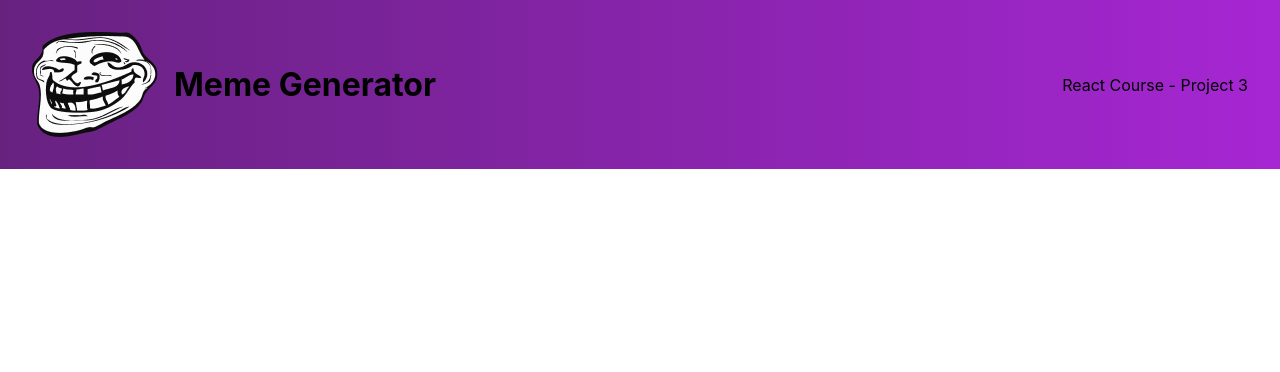
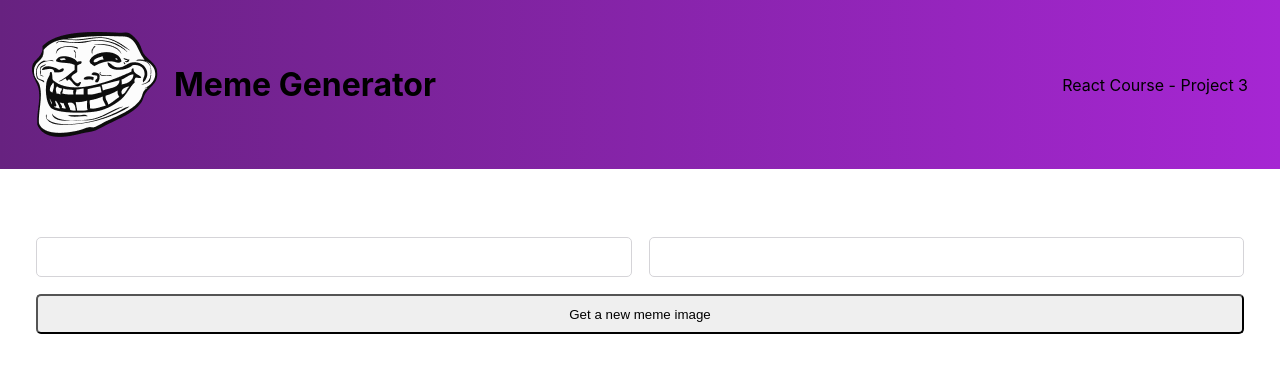
Before and after one commit to airbathingape/meme-generator, a React (Create React App) app: page / in a window 1280 px wide. Shown: the top 372 px of the page. Built offline with nearby package versions, Linux system fonts and the light colour scheme.

Commit message:
added css and main component

```diff
--- a/public/index.html
+++ b/public/index.html
@@ -24,7 +24,7 @@
       work correctly both with client-side routing and a non-root public URL.
       Learn how to configure a non-root public URL by running `npm run build`.
     -->
-    <title>React App</title>
+    <title>Meme Generator</title>
   </head>
   <body>
     <noscript>You need to enable JavaScript to run this app.</noscript>
--- a/src/App.js
+++ b/src/App.js
@@ -1,4 +1,5 @@
 import Header from './components/Header'
+import Main from './components/Main'
 
 import './App.css';
 
@@ -6,6 +7,7 @@ function App() {
   return (
     <div className="App">
       <Header />
+      <Main />
     </div>
   );
 }
--- /dev/null
+++ b/src/components/Main.css
@@ -0,0 +1,21 @@
+.main {
+  padding: 36px;
+  margin-top: 32px;
+}
+
+.main--input {
+  display: grid;
+  grid-template: 40px 40px / 1fr 1fr;
+  gap: 17px;
+}
+
+.form--input {
+  border: 1px solid #D5D4D8;
+  border-radius: 5px;
+  text-indent: 5px;
+}
+
+.button--input {
+  grid-column: 1 / -1;
+  border-radius: 5px;
+}
--- /dev/null
+++ b/src/components/Main.js
@@ -0,0 +1,15 @@
+import './Main.css'
+
+function Main() {
+  return (
+    <main className='main'>
+      <form className='main--input'>
+        <input type="text" className='form--input' />
+        <input type="text" className='form--input' />
+        <button className='button--input'>Get a new meme image</button>
+      </form>
+    </main>
+  )
+}
+
+export default Main;
```
